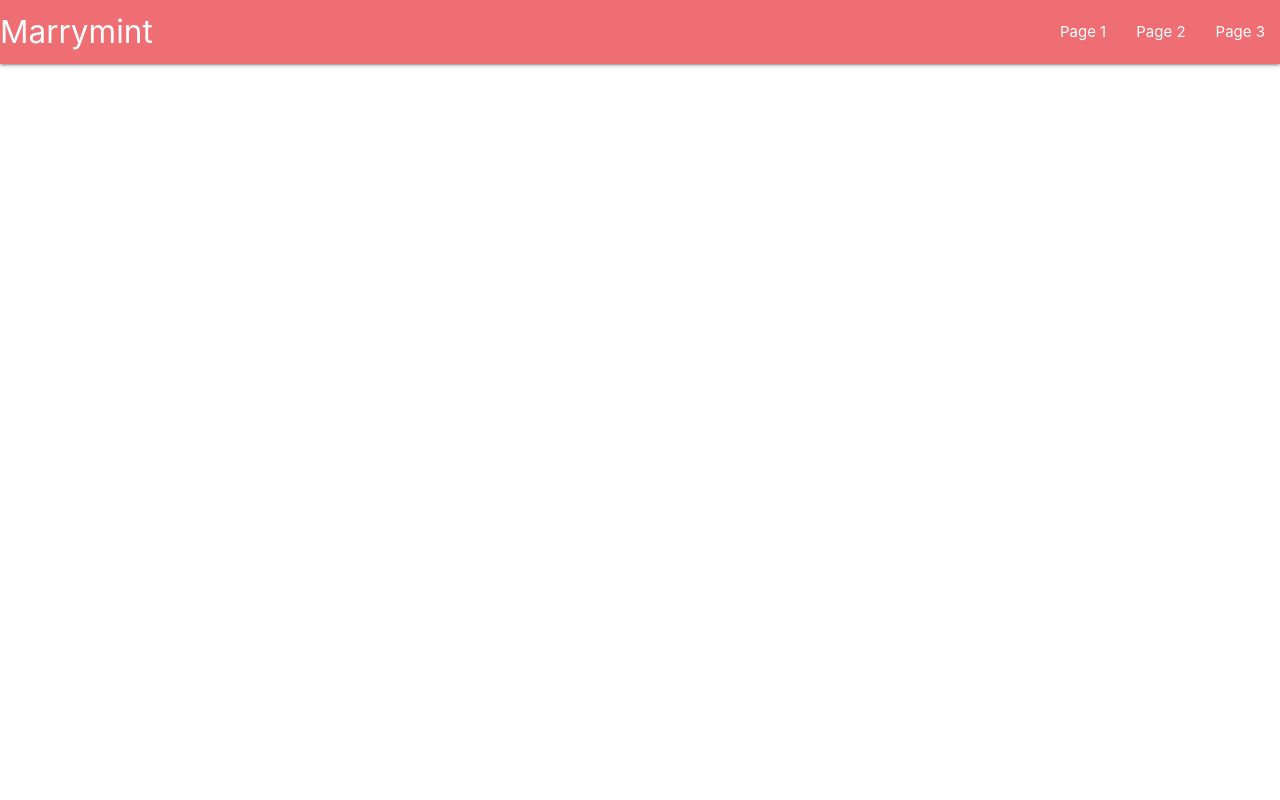
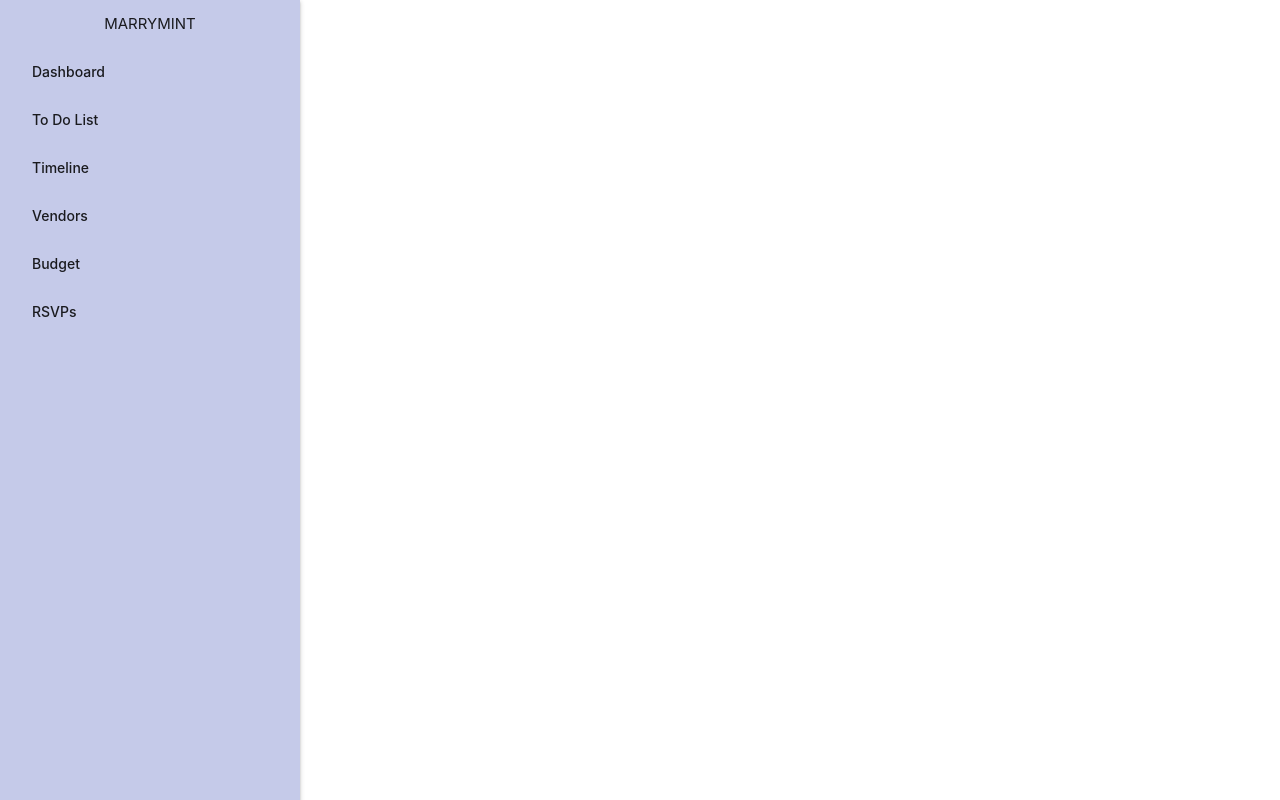
Before and after one commit to carmcollins/marrymint, a React (Create React App) app in the folder client/: page / in a window 1280 px wide. Built offline with nearby package versions, Linux system fonts and the light colour scheme.

Commit message:
built responsive nav component

```diff
--- a/client/public/index.html
+++ b/client/public/index.html
@@ -4,9 +4,16 @@
     <meta charset="utf-8">
     <meta name="viewport" content="width=device-width, initial-scale=1, shrink-to-fit=no">
     <link rel="manifest" href="%PUBLIC_URL%/manifest.json">
-    <!-- Materialize CSS & JS -->
+
+    <!-- Materialize Icons -->
+    <link href="https://fonts.googleapis.com/icon?family=Material+Icons" rel="stylesheet">
+    <!-- Materialize CSS -->
     <link rel="stylesheet" href="https://cdnjs.cloudflare.com/ajax/libs/materialize/1.0.0/css/materialize.min.css">
+    <!-- jQuery -->
+    <script src="https://code.jquery.com/jquery-3.3.1.min.js" integrity="sha256-FgpCb/KJQlLNfOu91ta32o/NMZxltwRo8QtmkMRdAu8=" crossorigin="anonymous"></script>
+    <!-- Materialize JS -->
     <script src="https://cdnjs.cloudflare.com/ajax/libs/materialize/1.0.0/js/materialize.min.js"></script>
+
     <title>Marrymint</title>
   </head>
   <body>
@@ -14,5 +21,10 @@
       You need to enable JavaScript to run this app.
     </noscript>
     <div id="root"></div>
+    <script>
+      $(document).ready(function(){
+        $('.sidenav').sidenav();
+      });
+    </script>
   </body>
 </html>
--- /dev/null
+++ b/client/src/components/Nav/Nav.css
@@ -0,0 +1,3 @@
+.topnav {
+    padding: 10px;
+}
--- a/client/src/components/Nav/Nav.js
+++ b/client/src/components/Nav/Nav.js
@@ -1,16 +1,37 @@
 import React from "react";
+import styles from "./Nav.css";
 
 const Nav = () =>
-    <nav>
-        <div className="nav-wrapper">
-        <a className="brand-logo">Marrymint</a>
-        <ul id="nav-mobile" className="right hide-on-med-and-down">
-            <li><a href="#">Page 1</a></li>
-            <li><a href="#">Page 2</a></li>
-            <li><a href="#">Page 3</a></li>
+
+    <div>
+        {/* Desktop Side Nav */}
+        <ul className="sidenav sidenav-fixed show-on-small show-on-medium show-on-large indigo lighten-4">
+            <li className="brand-logo center">MARRYMINT</li>
+            <li><a href="#">Dashboard</a></li>
+            <li><a href="#">To Do List</a></li>
+            <li><a href="#">Timeline</a></li>
+            <li><a href="#">Vendors</a></li>
+            <li><a href="#">Budget</a></li>
+            <li><a href="#">RSVPs</a></li>
         </ul>
-        </div>
-    </nav>
+
+        {/* Mobile Pop Out Side Nav */}
+        <nav className="hide-on-large-only indigo lighten-4">
+            <div className="nav-wrapper">
+                <a className="brand-logo black-text">MARRYMINT</a>
+                <a href="#" data-target="mobile-demo" className="sidenav-trigger"><i className="material-icons black-text">menu</i></a>
+                <ul className="sidenav" id="mobile-demo">
+                    <li><a href="#">Dashboard</a></li>
+                    <li><a href="#">To Do List</a></li>
+                    <li><a href="#">Timeline</a></li>
+                    <li><a href="#">Vendors</a></li>
+                    <li><a href="#">Budget</a></li>
+                    <li><a href="#">RSVPs</a></li>
+                </ul>
+            </div>
+        </nav>
+    </div>
+
 ;
 
 export default Nav;
```
